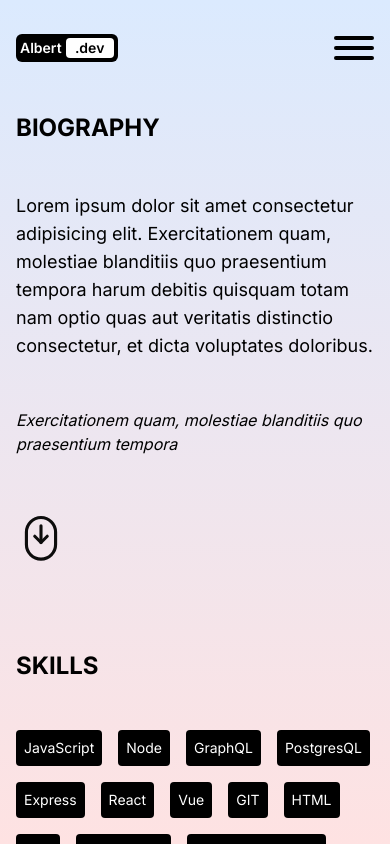
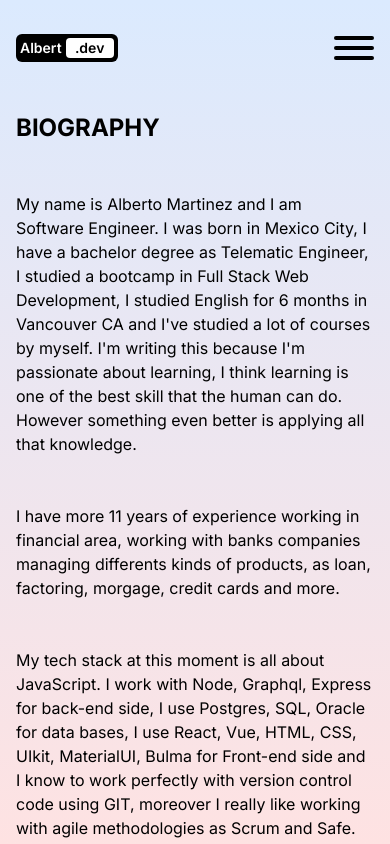
Before and after one commit to AlbertoMMIP/main-portfolio, a Next.js app: page /about in a window 390 px wide. Built offline with nearby package versions, Linux system fonts and the light colour scheme.

Commit message:
[portfolio] - Finish! Customize data

```diff
--- a/next.config.mjs
+++ b/next.config.mjs
@@ -2,6 +2,7 @@
 const nextConfig = {
   output: 'export',
   images: {
+    unoptimized: true,
     loader: 'custom',
     loaderFile: './loader.js',
     remotePatterns: [
--- a/src/app/about/page.jsx
+++ b/src/app/about/page.jsx
@@ -22,11 +22,17 @@ const AboutPage = () => {
           {/* BIOGRAPHY CONTAINER */}
           <div className="flex flex-col gap-12 justify-center">
             <h1 className="font-bold text-2xl">BIOGRAPHY</h1>
-            <p className="text-lg">
-              Lorem ipsum dolor sit amet consectetur adipisicing elit. Exercitationem quam, molestiae blanditiis quo praesentium tempora harum debitis quisquam totam nam optio quas aut veritatis distinctio consectetur, et dicta voluptates doloribus.
+            <p className="text-md">
+              My name is Alberto Martinez and I am Software Engineer. I was born in Mexico City, I have a bachelor degree as Telematic Engineer, I studied a bootcamp in Full Stack Web Development, I studied English for 6 months in Vancouver CA and I've studied a lot of courses by myself. I'm writing this because I'm passionate about learning, I think learning is one of the best skill that the human can do. However something even better is applying all that knowledge.
+            </p>
+            <p className="text-md">
+              I have more 11 years of experience working in financial area, working with banks companies managing differents kinds of products, as loan, factoring, morgage, credit cards and more.
+            </p>
+            <p className="text-md">
+              My tech stack at this moment is all about JavaScript. I work with Node, Graphql, Express for back-end side, I use Postgres, SQL, Oracle for data bases, I use React, Vue, HTML, CSS, UIkit, MaterialUI, Bulma for Front-end side and I know to work perfectly with version control code using GIT, moreover I really like working with agile methodologies as Scrum and Safe.
             </p>
             <span className="italic">
-              Exercitationem quam, molestiae blanditiis quo praesentium tempora
+              The simplicity is the key word for happinest.
             </span>
             <motion.svg
               initial={{opacity: 0.2, y: 0}}
@@ -79,10 +85,10 @@ const AboutPage = () => {
               <div className="flex justify-between h-48">
                 {/* LEFT */}
                 <div className="w-1/3">
-                  <div className="bg-white p-3 font-semibold rounded-b-lg rounded-s-lg">Name Role Inside Company</div>
-                  <div className="p-3 text-sm italic">Description role - Description role - Description role - Description role - Description role - Description role - Description role - Description role - Description role</div>
-                  <div className="p-3 text-red-400 text-sm font-semibold">Job date</div>
-                  <div className="p-1 rounded bg-white text-sm font-semibold w-fit">Job company</div>
+                  <div className="bg-white p-3 font-semibold rounded-b-lg rounded-s-lg">{constants.experience[0].rol}</div>
+                  <div className="p-3 text-sm">{constants.experience[0].summary}</div>
+                  <div className="p-3 text-red-400 text-sm font-semibold">{constants.experience[0].from}-{constants.experience[0].to}</div>
+                  <div className="p-1 rounded bg-white text-sm font-semibold w-fit">{constants.experience[0].company}</div>
                 </div>
                 {/* CENTER */}
                 <div className="w-1/6 flex justify-center">
@@ -105,19 +111,19 @@ const AboutPage = () => {
                 </div>
                 {/* RIGHT */}
                 <div className="w-1/3">
-                  <div className="bg-white p-3 font-semibold rounded-b-lg rounded-s-lg">Name Role Inside Company</div>
-                  <div className="p-3 text-sm italic">Description role - Description role - Description role - Description role - Description role - Description role - Description role - Description role - Description role</div>
-                  <div className="p-3 text-red-400 text-sm font-semibold">Job date</div>
-                  <div className="p-1 rounded bg-white text-sm font-semibold w-fit">Job company</div>
+                <div className="bg-white p-3 font-semibold rounded-b-lg rounded-s-lg">{constants.experience[1].rol}</div>
+                  <div className="p-3 text-sm">{constants.experience[1].summary}</div>
+                  <div className="p-3 text-red-400 text-sm font-semibold">{constants.experience[1].from}-{constants.experience[1].to}</div>
+                  <div className="p-1 rounded bg-white text-sm font-semibold w-fit">{constants.experience[1].company}</div>
                 </div>
               </div>
               <div className="flex justify-between h-48">
                 {/* LEFT */}
                 <div className="w-1/3">
-                  <div className="bg-white p-3 font-semibold rounded-b-lg rounded-s-lg">Name Role Inside Company</div>
-                  <div className="p-3 text-sm italic">Description role - Description role - Description role - Description role - Description role - Description role - Description role - Description role - Description role</div>
-                  <div className="p-3 text-red-400 text-sm font-semibold">Job date</div>
-                  <div className="p-1 rounded bg-white text-sm font-semibold w-fit">Job company</div>
+                <div className="bg-white p-3 font-semibold rounded-b-lg rounded-s-lg">{constants.experience[2].rol}</div>
+                  <div className="p-3 text-sm">{constants.experience[2].summary}</div>
+                  <div className="p-3 text-red-400 text-sm font-semibold">{constants.experience[2].from}-{constants.experience[2].to}</div>
+                  <div className="p-1 rounded bg-white text-sm font-semibold w-fit">{constants.experience[2].company}</div>
                 </div>
                 {/* CENTER */}
                 <div className="w-1/6 flex justify-center">
--- a/src/app/page.jsx
+++ b/src/app/page.jsx
@@ -2,6 +2,7 @@
 
 import Image from "next/image";
 import { motion } from "framer-motion";
+import Link from "next/link";
 
 const Homepage = () => {
 
@@ -13,10 +14,10 @@ const Homepage = () => {
         </div>
         <div className="h-1/2 flex flex-col lg:h-full lg:w-1/2 gap-8 items-center justify-center">
           <h1 className="text-4xl md:text-6xl font-bold">KISS (Keep it simple star)</h1>
-          <p className="md:text-xl">Lorem ipsum dolor sit amet consectetur adipisicing elit. Sequi asperiores voluptatibus exercitationem ut eligendi saepe maiores at reprehenderit iusto iste voluptates quas voluptatum rem eius, quidem, libero vel aspernatur cumque?</p>
+          <p className="md:text-xl">Hi there! Welcome to my portfolio web app. Here you can find all my information as profesional, education, experience, languages and more.</p>
           <div className="w-full flex gap-4">
-            <button className="p-4 rounded-lg ring-1 ring-black bg-black text-white">View my work</button>
-            <button className="p-4 rounded-lg ring-1 ring-black">Contact Me</button>
+            <Link href={'/about'}><button className="p-4 rounded-lg ring-1 ring-black bg-black text-white">About me!</button></Link>
+            <Link href={'/contact'}><button className="p-4 rounded-lg ring-1 ring-black">Contact me!</button></Link>
           </div>
         </div>
       </div>
--- a/src/app/portfolio/page.jsx
+++ b/src/app/portfolio/page.jsx
@@ -28,8 +28,8 @@ const PortfolioPage = () => {
                     <Image src={project.img} alt="" fill />
                   </div>
                   <p className="w-80 md:w-96 lg:w-[500px] lg:text-lg xl:w-[600px]">{project.desc}</p>
-                  <Link href={project.url} className="flex justify-end">
-                    <button className="p-2 text-sm md:p-4 md:text-md lg:p-8 lg:text-lg bg-white text-gray-600 font-semibold m-4 rounded">See repo!</button>
+                  <Link href={project.url} className="flex justify-end" target="_blank">
+                    <button  className="p-2 text-sm md:p-4 md:text-md lg:p-8 lg:text-lg bg-white text-gray-600 font-semibold m-4 rounded">See repo!</button>
                   </Link>
                 </div>
               </div>
--- a/src/components/navbar/Navbar.jsx
+++ b/src/components/navbar/Navbar.jsx
@@ -85,16 +85,16 @@ const Navbar = () => {
         </Link>
       </div>
       <div className="hidden md:flex gap-4 w-1/3 justify-end">
-        <Link href="#">
+        <Link href="https://github.com/AlbertoMMIP" target="_blank">
           <Image src="/github.png" alt="github.com" width={24} height={24} />
         </Link>
-        <Link href="#">
-          <Image src="/instagram.png" alt="github.com" width={24} height={24} />
+        <Link href="https://www.instagram.com/albmrtzmxn?igsh=a3czcDZ3cWd2cXF4&utm_source=qr" target="_blank">
+          <Image src="/instagram.png" alt="instagram.com" width={24} height={24} />
         </Link>
-        <Link href="#">
+        <Link href="https://pin.it/5ppeONOG4" target="_blank">
           <Image src="/pinterest.png" alt="github.com" width={24} height={24} />
         </Link>
-        <Link href="#">
+        <Link href="https://linkedin.com/in/alberto-martinezz" target="_blank">
           <Image src="/linkedin.png" alt="github.com" width={24} height={24} />
         </Link>
       </div>
--- a/src/utils/constants.js
+++ b/src/utils/constants.js
@@ -5,7 +5,7 @@ const constants = Object.freeze({
     { id: 3, url: "/portfolio", title: "Portfolio"},
     { id: 4, url: "/contact", title: "Contact"},
   ],
-  skills: ['JavaScript', 'Node', 'GraphQL', 'PostgresQL', 'Express', 'React', 'Vue', 'GIT', 'HTML', 'CSS', 'Adaptability', 'Time Management', 'Conflict Resolution', 'Organizational', 'Agile Methodologies'],
+  skills: ['JavaScript', 'Node', 'GraphQL', 'SQL', 'Postgres', 'Sequalize', 'knex', 'Express', 'AWS', 'S3', 'EC2', 'React', 'Framer-Motion', 'EmailJS', 'Vue', 'GIT', 'HTML', 'CSS', 'Adaptability', 'Time Management', 'Conflict Resolution', 'Organizational', 'Agile Methodologies'],
   projects: [
     {
       id: 1,
@@ -30,9 +30,16 @@ const constants = Object.freeze({
     },
     {
       id: 4,
-      title: 'Todo list',
-      desc: 'Little site to practice recoil to handle the state of a react application',
-      url: 'https://github.com/AlbertoMMIP/todo-list',
+      title: 'Organizer',
+      desc: 'Site to assign people to their tables at my weding party.',
+      url: 'https://albertommip.github.io/organizer/build/',
+      img: 'https://images.pexels.com/photos/1024993/pexels-photo-1024993.jpeg?auto=compress&cs=tinysrgb&w=1260&h=750&dpr=2',
+    },
+    {
+      id: 5,
+      title: 'Portfolio',
+      desc: 'First personal web',
+      url: 'https://albertommip.github.io/portfolio/',
       img: 'https://images.pexels.com/photos/2432221/pexels-photo-2432221.jpeg?auto=compress&cs=tinysrgb&w=1260&h=750&dpr=1',
     }
   ],
```
